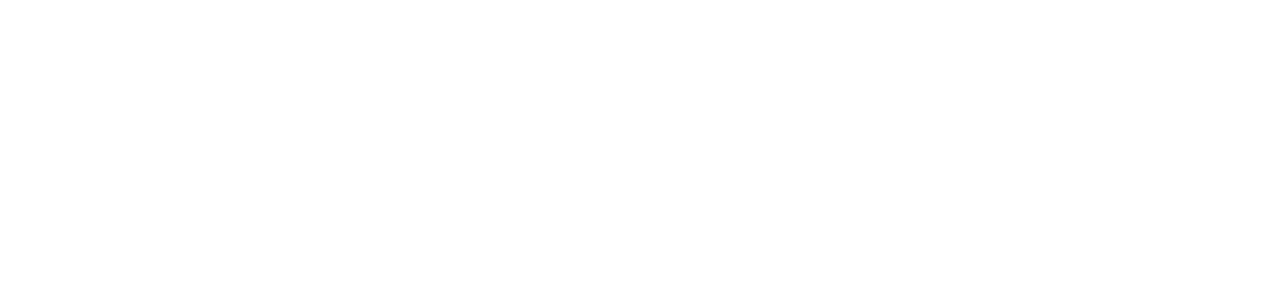
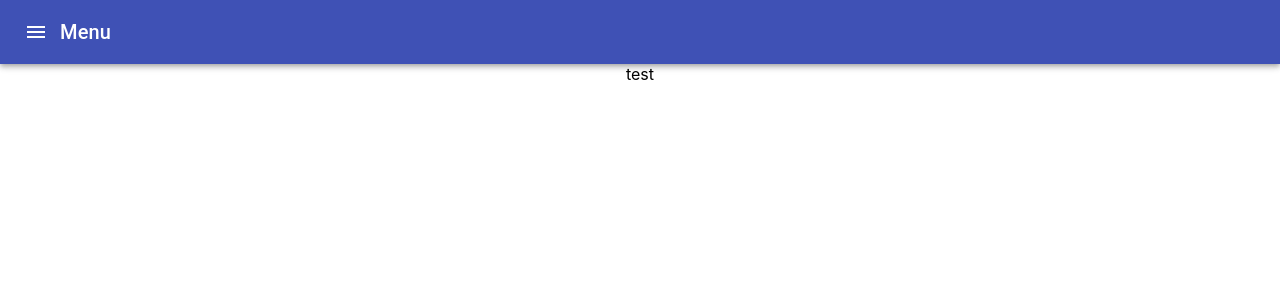
Before and after one commit to hirarira/Animel, a React (Create React App) app: page /Animel/showMinogashiAnime in a window 1280 px wide. Shown: the top 300 px of the page. Built offline with nearby package versions, Linux system fonts and the light colour scheme.

Commit message:
見逃しアニメトップページの雛形を追加

```diff
--- a/src/App.tsx
+++ b/src/App.tsx
@@ -2,12 +2,14 @@
 import './App.css';
 import { BrowserRouter as Router, Route } from 'react-router-dom';
 import WatchAnimeList from './pages/WatchAnimeList/Index';
+import ShowMinogashiAnimeTop from './pages/ShowMinogashiAnime/Index';
 
 function App() {
   return (
     <div className="App">
       <Router basename={'/Animel'}>
         <Route exact path='/' component={WatchAnimeList}/>
+        <Route exact path='/showMinogashiAnime' component={ShowMinogashiAnimeTop}/>
       </Router>
     </div>
   );
--- /dev/null
+++ b/src/pages/ShowMinogashiAnime/Index.tsx
@@ -0,0 +1,15 @@
+import React, { useEffect, useState } from "react";
+import Header from "../../common/Header";
+
+const ShowMinogashiAnimeTop: React.FC = (()=>{
+    return (
+      <>
+        <Header
+          isPrivate={true}
+        />
+        test
+      </>
+    )
+});
+
+export default ShowMinogashiAnimeTop;
```
